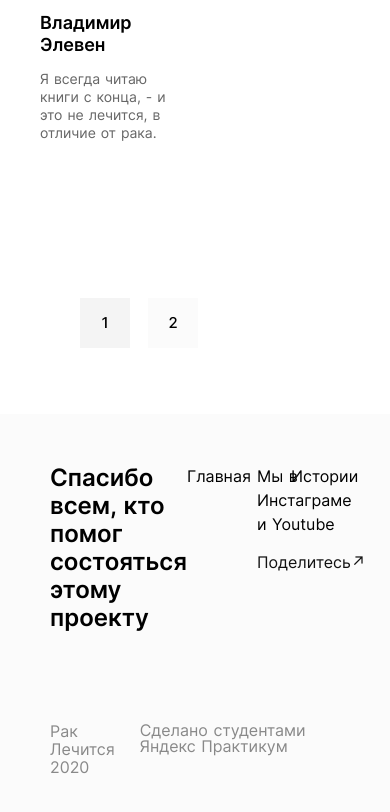
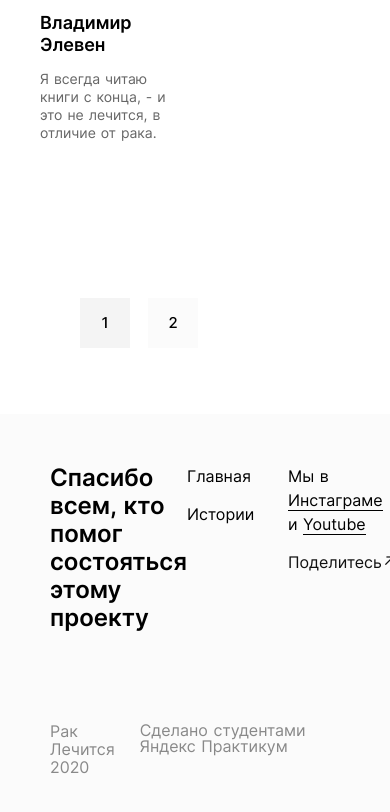
Before and after one commit to ospas312/project_raklechitsa, a Nuxt app: page /stories in a window 390 px wide. Shown: the part 1887-2699 px from the top of the page. Built offline with nearby package versions, Linux system fonts and the light colour scheme.

Commit message:
add menulite for footer fix link and fix height block tellstory

```diff
--- a/components/Footer.vue
+++ b/components/Footer.vue
@@ -1,29 +1,48 @@
 <template>
   <section class="footer">
-    <Container :containerClass="containerClass">
+    <Container :containerClass="'footer__container'">
       <div class="footer__content">
         <h5 class="footer__title">
           Спасибо всем, кто помог состояться этому проекту
         </h5>
-        <div class="footer__menu">
+        <!--<div class="footer__menu">
           <nuxt-link class="footer__menu-link" to="/">Главная</nuxt-link>
           <nuxt-link class="footer__menu-link" to="/stories">Истории</nuxt-link>
-        </div>
+        </div>-->
+        <MenuLite class="footer__menu" />
         <div class="footer__social">
-          <p class="footer__social-info">Мы в Инстаграме и Youtube</p>
+          <p class="footer__social-info">
+            Мы в
+            <a
+              class="footer__social-info"
+              target="_blank"
+              href="https://www.instagram.com/raklechitsa/"
+              >Инстаграме</a
+            >
+            и
+            <a
+              class="footer__social-info"
+              target="_blank"
+              href="https://www.youtube.com/results?search_query=%23%D1%8D%D1%82%D0%BE%D0%BD%D0%B5%D0%BB%D0%B5%D1%87%D0%B8%D1%82%D1%81%D1%8F"
+              >Youtube</a
+            >
+          </p>
           <Button
-            :buttonType="buttonType"
-            :buttonClass="buttonClass"
-            :buttonText="button"
+            :buttonType="'button'"
+            :buttonClass="'footer__button'"
+            :buttonText="'Поделитесь' + '\u2197'"
             @btnClick="open"
           ></Button>
         </div>
       </div>
       <div class="footer__info">
         <p class="footer__info-name">Рак Лечится {{ timestamp }}</p>
-        <a href="https://praktikum.yandex.ru/" class="footer__info-create"
-          >Сделано студентами Яндекс Практикум</a
-        >
+        <p class="footer__info-create">
+          Сделано студентами
+          <a href="https://praktikum.yandex.ru/" class="footer__info-create"
+            >Яндекс Практикум</a
+          >
+        </p>
       </div>
     </Container>
   </section>
@@ -32,17 +51,15 @@
 <script>
 import Button from '@/components/ui/Button';
 import Container from '@/components/ui/Container';
+import MenuLite from '@/components/ui/MenuLite';
 export default {
   components: {
     Button,
     Container,
+    MenuLite,
   },
   data() {
     return {
-      buttonClass: 'footer__button',
-      buttonType: 'button',
-      button: 'Поделитесь' + '\u2197',
-      containerClass: 'footer__container',
       timestamp: new Date().getFullYear(),
     };
   },
@@ -98,6 +115,11 @@ export default {
   font-style: normal;
   font-weight: normal;
   line-height: 24px;
+  color: #000;
+  text-decoration: none;
+}
+.footer__social-info a {
+  border-bottom: 1px solid #000;
 }
 .footer__button {
   font-family: Inter;
@@ -168,7 +190,7 @@ export default {
     line-height: 16px;
   }
   .footer__menu {
-    margin-right: 120px;
+    margin-right: 171px;
   }
   .footer__info-create {
     line-height: 16px;
@@ -200,7 +222,7 @@ export default {
     line-height: 18px;
   }
   .footer__menu {
-    margin-right: 114px;
+    margin-right: 121px;
   }
   .footer__info-create {
     line-height: 18px;
@@ -235,7 +257,7 @@ export default {
     line-height: 18px;
   }
   .footer__menu {
-    margin-right: 0px;
+    margin-right: 31px;
     display: block;
     width: 70px;
   }
--- a/components/TellStory.vue
+++ b/components/TellStory.vue
@@ -134,6 +134,7 @@ export default {
 }
 .tell-story__content-left {
   width: 640px;
+  height: 322px;
 }
 .tell-story__content-left_row {
   display: flex;
@@ -144,6 +145,7 @@ export default {
   width: 640px;
   display: flex;
   flex-direction: column;
+  justify-content: space-between;
 }
 .tell-story__variants {
   display: flex;
@@ -193,6 +195,7 @@ export default {
   }
   .tell-story__content-left {
     width: 570px;
+    height: 308px;
   }
   .tell-story__content-right {
     width: 570px;
@@ -227,6 +230,7 @@ export default {
   }
   .tell-story__content-left {
     width: 447px;
+    height: 286px;
   }
   .tell-story__content-right {
     width: 447px;
@@ -270,9 +274,13 @@ export default {
   }
   .tell-story__content-left {
     width: 380px;
+    height: 219px;
+    display: flex;
+    flex-direction: column;
   }
   .tell-story__content-right {
     width: 380px;
+    height: 219px;
   }
   .tell-story__title {
     width: 380px;
@@ -282,19 +290,17 @@ export default {
     margin-bottom: 26px;
   }
   .tell-story__content-left_row {
-    margin: 20px 0 0 0;
     display: flex;
     flex-direction: column;
+    margin: 0;
   }
   .tell-story__subtitle {
     width: 380px;
     font-size: 13px;
     line-height: 16px;
-    margin-bottom: 80px;
   }
   .tell-story__variants {
     display: block;
-    margin-bottom: 30px;
   }
   .tell-story__variant {
     font-size: 15px;
@@ -313,7 +319,7 @@ export default {
   }
   .tell-story__info {
     line-height: 19px;
-    margin: 0px 0 50px 0;
+    margin: 30px 0 0px 0;
   }
 }
 @media screen and (max-width: 321px) {
@@ -327,9 +333,11 @@ export default {
   }
   .tell-story__content-left {
     width: 290px;
+    height: 181px;
   }
   .tell-story__content-right {
     width: 290px;
+    height: 181px;
   }
   .tell-story__title {
     width: 290px;
@@ -339,7 +347,6 @@ export default {
     margin-bottom: 16px;
   }
   .tell-story__content-left_row {
-    margin: 16px 0 0 0;
     display: flex;
     flex-direction: column;
   }
@@ -370,7 +377,7 @@ export default {
   }
   .tell-story__info {
     line-height: 16px;
-    margin: 0px 0 30px 0;
+    margin: 20px 0 0px 0;
   }
 }
 </style>
--- /dev/null
+++ b/components/ui/MenuLite.vue
@@ -0,0 +1,69 @@
+<template>
+  <nav>
+    <ul class="menu">
+      <li class="menu__list">
+        <nuxt-link class="menu__link" to="/">Главная</nuxt-link>
+      </li>
+      <li class="menu__list">
+        <nuxt-link class="menu__link" to="/stories">Истории</nuxt-link>
+      </li>
+    </ul>
+  </nav>
+</template>
+
+<script>
+export default {};
+</script>
+
+<style scoped>
+.menu {
+  padding: 0;
+  margin: 0;
+  list-style: none;
+  display: flex;
+  flex-wrap: wrap;
+}
+.menu__link {
+  text-decoration: none;
+  color: #000;
+  font-family: Inter;
+  font-style: normal;
+  font-weight: normal;
+  font-size: 18px;
+  line-height: 24px;
+}
+.menu__list:first-child {
+  padding-right: 40px;
+}
+@media screen and (max-width: 1280px) {
+  .menu__link {
+    font-size: 16px;
+    line-height: 24px;
+  }
+  .menu__list:first-child {
+    padding-right: 40px;
+  }
+}
+@media screen and (max-width: 1024px) {
+  .menu__list:first-child {
+    padding-right: 30px;
+  }
+}
+@media screen and (max-width: 768px) {
+  .menu__list {
+    padding-bottom: 14px;
+  }
+  .menu {
+    max-width: 70px;
+  }
+}
+@media screen and (max-width: 320px) {
+  .menu__link {
+    font-size: 13px;
+    line-height: 15px;
+  }
+  .menu__list {
+    padding-bottom: 18px;
+  }
+}
+</style>
```
